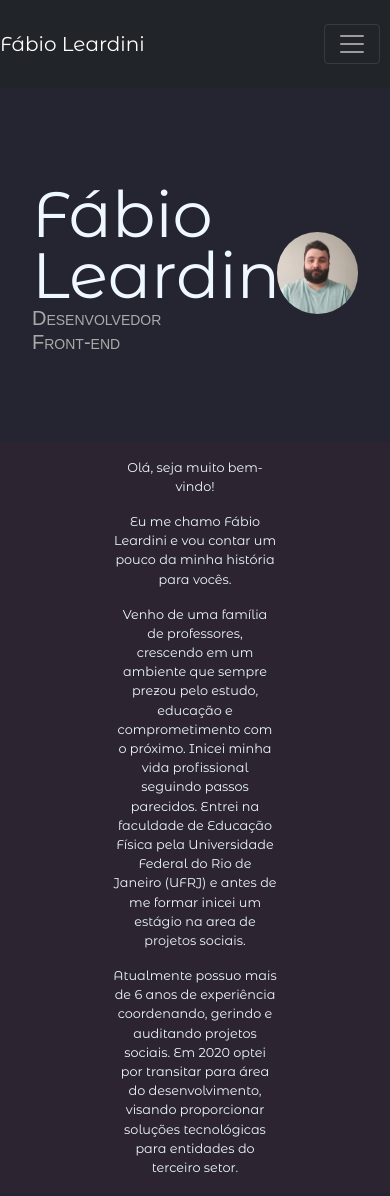
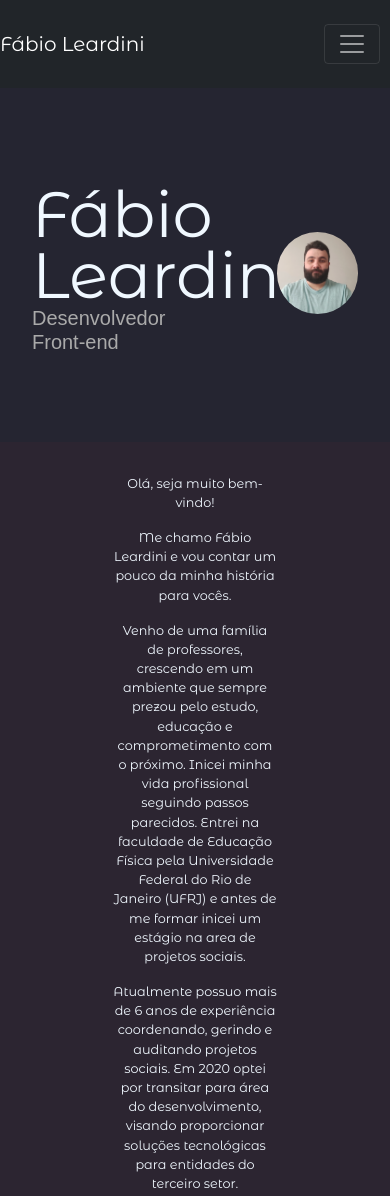
Before and after one commit to leardinifabio/Personal-Page, a plain HTML site: page index.html in a window 390 px wide. Drawn offline with nearby package versions, Linux system fonts and the light colour scheme.

Commit message:
fix font descricao

```diff
--- a/css/styles.css
+++ b/css/styles.css
@@ -6,6 +6,8 @@ body {
     background-color: #252531;
     font-family: 'Montserrat Alternates', sans-serif;
 }
+
+.navbar {}
 
 .container-fluid {
     padding: 1rem 0;
@@ -89,6 +91,7 @@ h2 {
 .post-main {
     background-color: #2C2531;
     color: aliceblue;
+    padding: 1rem 0;
     width: 100%;
 }
 
@@ -105,7 +108,7 @@ h2 {
     h2 {
         font-size: 20px;
         font-family: arial;
-        font-variant: small-caps;
+        /* font-variant: small-caps; */
         text-align: justify;
         text-justify: auto;
     }
--- a/index.html
+++ b/index.html
@@ -52,7 +52,7 @@
     <div class="post-main">
       <div class="post-sobre">
         <p>Olá, seja muito bem-vindo!</p>
-        <p>Eu me chamo Fábio Leardini e vou contar um pouco da minha história para vocês.</p>
+        <p>Me chamo Fábio Leardini e vou contar um pouco da minha história para vocês.</p>
         <p>Venho de uma família de professores, crescendo em um ambiente que sempre prezou pelo estudo, educação e
           comprometimento com o próximo. Inicei minha vida profissional seguindo passos parecidos. Entrei na faculdade
           de Educação Física pela Universidade Federal do Rio de Janeiro (UFRJ) e
```
